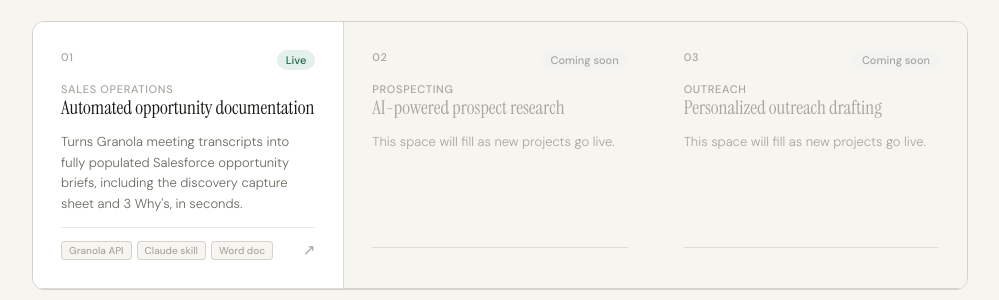
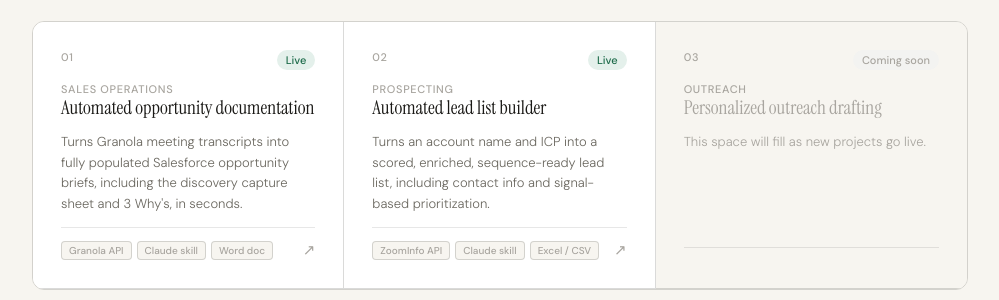
Before and after one commit to katie-may-123/gtm-ai-portfolio, a plain HTML site: page index.html in a window 1280 px wide. Shown: the part 500-800 px from the top of the page, without its empty margins (140-1139 px from the left). Drawn offline with Linux system fonts and the light colour scheme.

Commit message:
Update index.html
new home page

```diff
--- a/index.html
+++ b/index.html
@@ -340,19 +340,26 @@
         </div>
       </a>
 
-      <!-- Placeholder 02 -->
-      <div class="project-card placeholder">
+      <!-- Project 02: Live -->
+      <a class="project-card" href="project-02/index.html">
         <div class="card-top">
           <span class="card-number">02</span>
-          <span class="card-status status-soon">Coming soon</span>
+          <span class="card-status status-live">Live</span>
         </div>
         <div>
-          <div class="card-category" style="color: var(--text-muted);">Prospecting</div>
-          <div class="card-title" style="color: var(--text-muted);">AI-powered prospect research</div>
+          <div class="card-category">Prospecting</div>
+          <div class="card-title">Automated lead list builder</div>
         </div>
-        <p class="card-desc" style="color: var(--text-muted);">This space will fill as new projects go live.</p>
-        <div class="card-footer"><div class="card-tools"></div></div>
-      </div>
+        <p class="card-desc">Turns an account name and ICP into a scored, enriched, sequence-ready lead list, including contact info and signal-based prioritization.</p>
+        <div class="card-footer">
+          <div class="card-tools">
+            <span class="tool-tag">ZoomInfo API</span>
+            <span class="tool-tag">Claude skill</span>
+            <span class="tool-tag">Excel / CSV</span>
+          </div>
+          <span class="card-arrow">↗</span>
+        </div>
+      </a>
 
       <!-- Placeholder 03 -->
       <div class="project-card placeholder">
```
